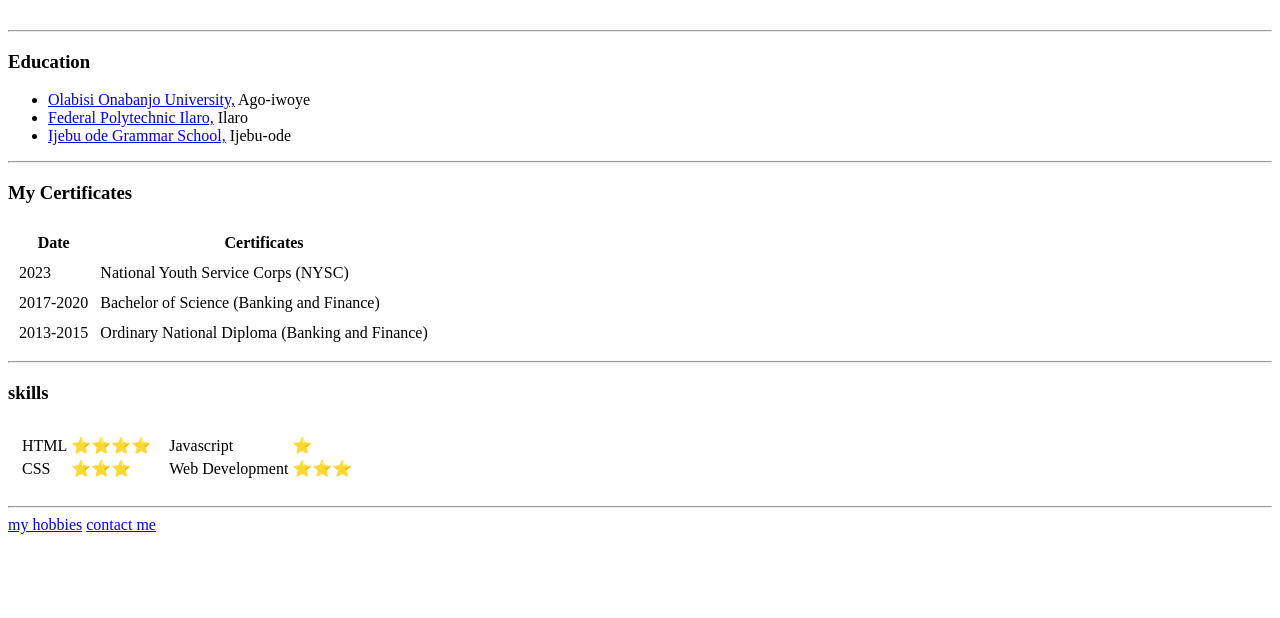
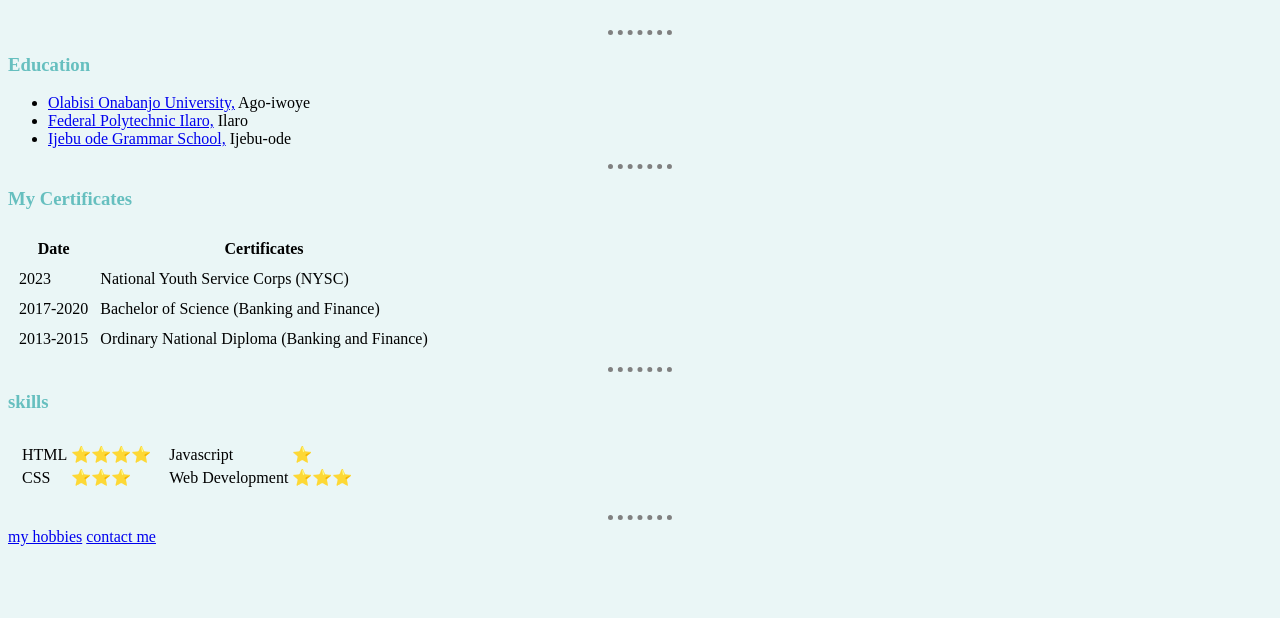
Before and after one commit to tygalee/cv, a plain HTML site: page index.html in a window 1280 px wide. Shown: the part 182-800 px from the top of the page. Drawn offline with Linux system fonts and the light colour scheme.

Commit message:
Add files via upload

```diff
--- a/css/style.css
+++ b/css/style.css
@@ -1,6 +1,20 @@
+body {
+  background-color: #eaf6f6;
+}
+
 img {
   width: 150px;
   height: 150px;
   border-radius: 75px;
   object-fit: cover;
 }
+hr {
+  border-style: dotted none none;
+  color: grey;
+  border-width: 5px;
+  width: 5%;
+}
+h1,
+h3 {
+  color: #66bfbf;
+}
```
Also changed, not shown: contact.html (+6 -1 lines), hobbies.html (+1 -0 lines).
